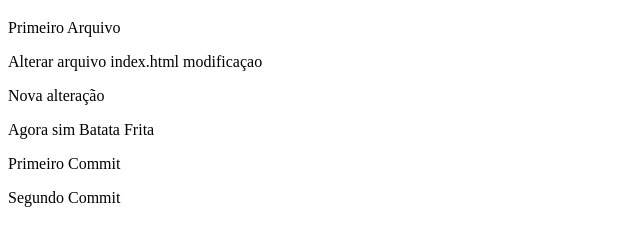
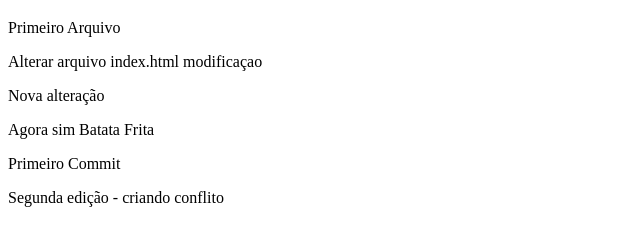
Before and after one commit to Phtessarolo/bootcampoDB1, a plain HTML site: page index.html in a window 1280 px wide. Shown: the part 61-306 px from the top of the page, without its empty margins (0-640 px from the left). Drawn offline with Linux system fonts and the light colour scheme.

Commit message:
alteranto - criando conflito

```diff
--- a/index.html
+++ b/index.html
@@ -21,7 +21,7 @@
         <p> Nova alteração</p>
         <p> Agora sim Batata Frita</p>
         <p> Primeiro Commit</p>
-        <p> Segundo Commit</p>
+        <p> Segunda edição - criando conflito</p>
     </div>
 </body>
 </html>
```
